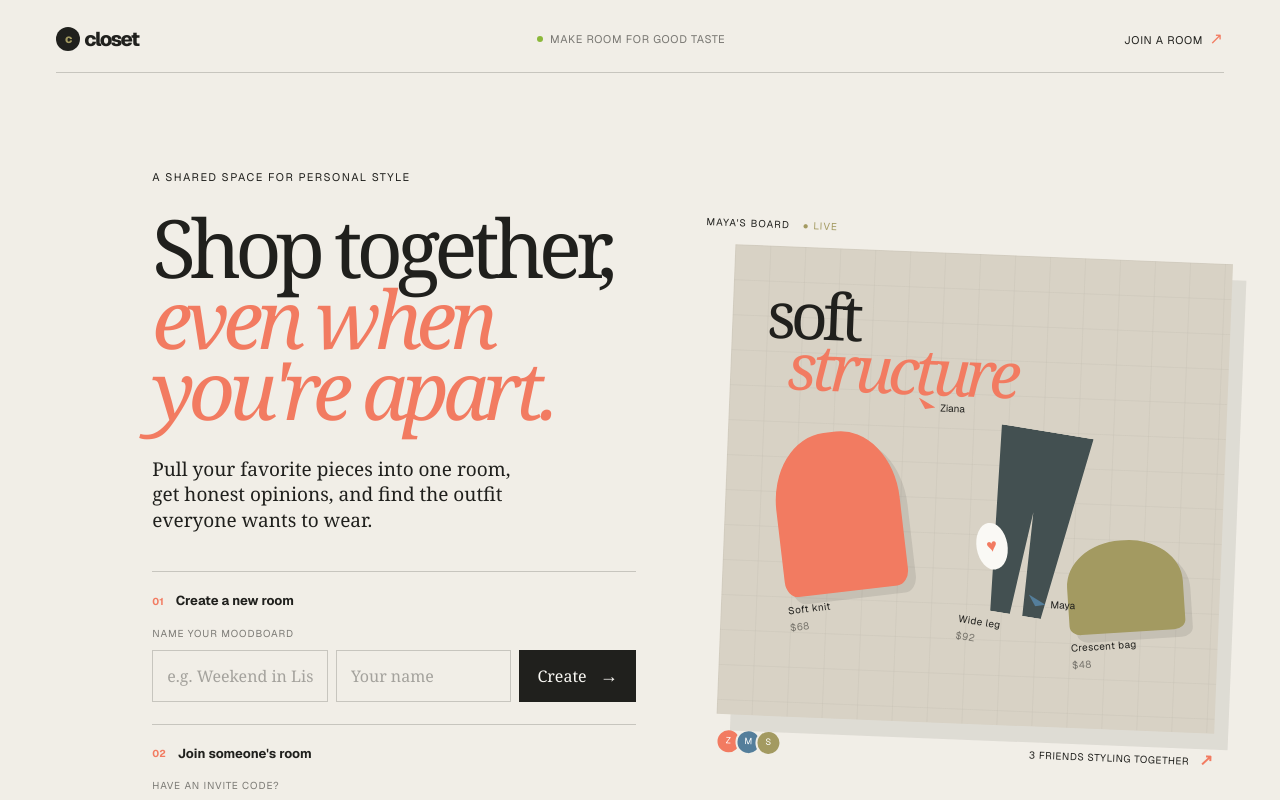
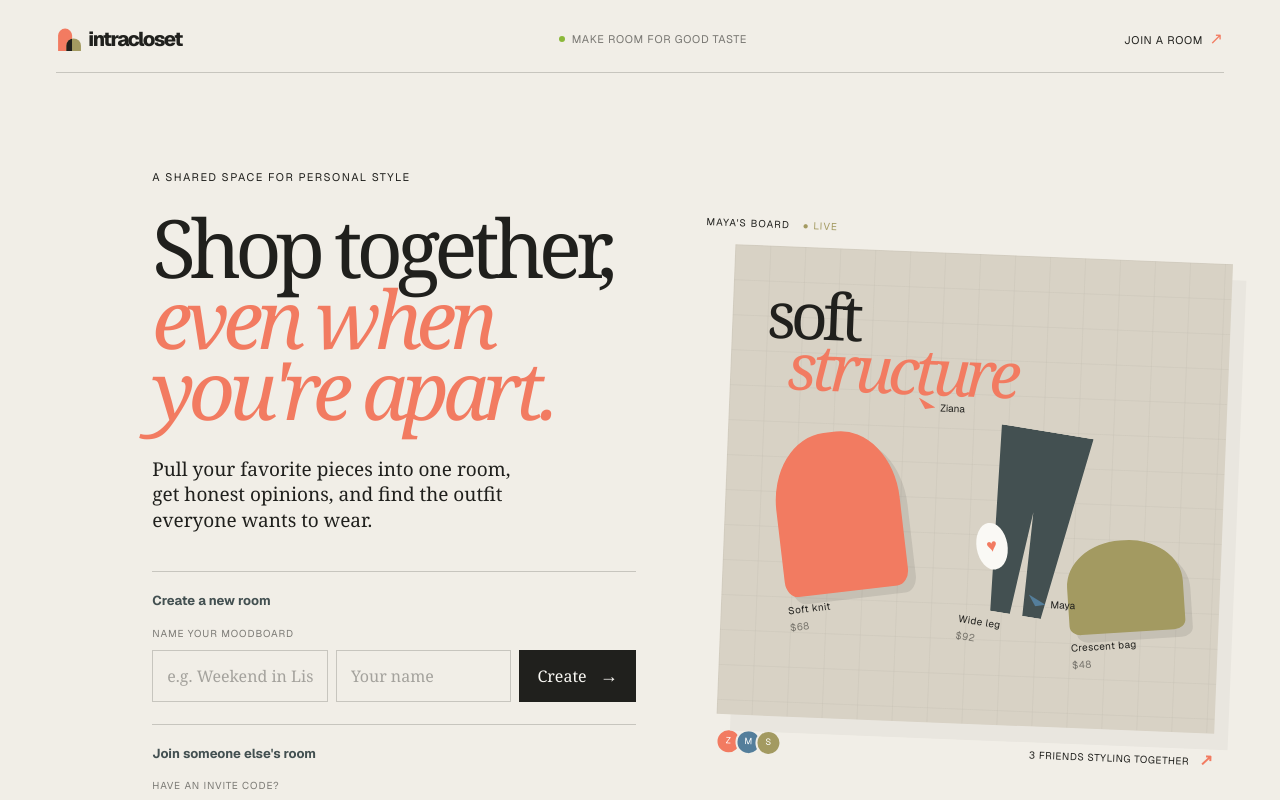
Before and after one commit to hannahtjacob/collab-closet, a Next.js app in the folder apps/web/: page / in a window 1280 px wide. Shown: the top 800 px of the page. Built offline with nearby package versions, Linux system fonts and the light colour scheme; no server answers.

Commit message:
update homepage design

```diff
--- a/apps/web/src/app/globals.css
+++ b/apps/web/src/app/globals.css
@@ -8,6 +8,7 @@
   --coral: #f27b61;
   --line: rgba(32, 32, 29, 0.2);
   --shadow: #e9e6df;
+  --slate: #435051;
 }
 
 @theme inline {
@@ -71,17 +72,11 @@ button, a {
 }
 
 .wordmark-mark {
-  align-items: center;
-  background: var(--ink);
-  border-radius: 50%;
-  color: var(--green);
-  display: inline-flex;
-  font-size: 12px;
-  height: 24px;
-  justify-content: center;
-  letter-spacing: -0.08em;
-  margin-right: 4px;
-  width: 24px;
+  display: inline-block;
+  flex: none;
+  height: 26px;
+  margin-right: 6px;
+  width: 26px;
 }
 
 .nav-note { color: rgba(32, 32, 29, 0.58); }
@@ -105,8 +100,7 @@ h1 em { color: var(--coral); font-style: italic; }
 
 .room-actions { border-top: 1px solid var(--line); max-width: 640px; }
 .action-panel { border-bottom: 1px solid var(--line); padding: 19px 0 22px; }
-.panel-heading { align-items: center; display: flex; font-family: var(--font-geist-sans), sans-serif; font-size: 13px; font-weight: 650; gap: 12px; margin-bottom: 15px; }
-.panel-number { color: var(--coral); font-size: 10px; }
+.panel-heading { align-items: center; color: var(--slate); display: flex; font-family: var(--font-geist-sans), sans-serif; font-size: 13px; font-weight: 650; gap: 12px; margin-bottom: 15px; }
 label { color: rgba(32, 32, 29, 0.56); display: block; font-family: var(--font-geist-sans), sans-serif; font-size: 10px; letter-spacing: 0.09em; margin-bottom: 9px; text-transform: uppercase; }
 .input-row, .join-fields { display: flex; gap: 8px; }
 input { background: transparent; border: 1px solid var(--line); color: var(--ink); min-width: 0; outline: none; padding: 13px 14px; }
@@ -127,7 +121,7 @@ button { border: 0; cursor: pointer; }
 .preview-label { font-family: var(--font-geist-sans), sans-serif; font-size: 10px; letter-spacing: 0.11em; position: absolute; }
 .label-top { left: -30px; top: -29px; }
 .label-top span { color: var(--green); margin-left: 9px; }
-.board-preview { background: #d8d2c5; aspect-ratio: 1.06 / 1; box-shadow: 14px 16px 0 rgba(32, 32, 29, 0.09); overflow: hidden; position: relative; }
+.board-preview { background: #d8d2c5; aspect-ratio: 1.06 / 1; box-shadow: 14px 16px 0 var(--shadow); overflow: hidden; position: relative; }
 .board-grid { background-image: linear-gradient(rgba(32,32,29,.08) 1px, transparent 1px), linear-gradient(90deg, rgba(32,32,29,.08) 1px, transparent 1px); background-size: 35px 35px; inset: 0; opacity: .4; position: absolute; }
 .board-title { color: var(--ink); font-size: clamp(2.7rem, 5vw, 5.6rem); left: 7%; letter-spacing: -0.08em; line-height: .8; position: absolute; top: 9%; z-index: 1; }
 .board-title i { color: var(--coral); font-style: italic; margin-left: 22px; }
@@ -136,7 +130,7 @@ button { border: 0; cursor: pointer; }
 .board-item small { color: rgba(32,32,29,.52); margin-top: 2px; }
 .product-shape { background: var(--warm-white); box-shadow: 7px 8px 0 rgba(32,32,29,.1); height: 150px; width: 124px; }
 .item-knit { left: 11%; top: 39%; transform: rotate(-9deg); }.item-knit .product-shape { background: var(--coral); border-radius: 45% 45% 10% 10%; height: 160px; }
-.item-pants { right: 27%; top: 37%; transform: rotate(7deg); }.item-pants .product-shape { background: #435051; clip-path: polygon(10% 0, 90% 0, 70% 100%, 54% 100%, 49% 44%, 43% 100%, 26% 100%); height: 186px; width: 116px; }
+.item-pants { right: 27%; top: 37%; transform: rotate(7deg); }.item-pants .product-shape { background: var(--slate); clip-path: polygon(10% 0, 90% 0, 70% 100%, 54% 100%, 49% 44%, 43% 100%, 26% 100%); height: 186px; width: 116px; }
 .item-bag { bottom: 13%; right: 7%; transform: rotate(-6deg); }.item-bag .product-shape { background: var(--green); border-radius: 48% 48% 10% 10%; height: 92px; width: 116px; }
 .cursor { align-items: center; display: flex; font-family: var(--font-geist-sans), sans-serif; font-size: 10px; gap: 5px; position: absolute; z-index: 3; }.cursor span { background: var(--coral); clip-path: polygon(0 0, 100% 50%, 40% 60%); height: 19px; width: 17px; }.cursor-one { left: 38%; top: 31%; }.cursor-two { bottom: 24%; right: 29%; }.cursor-two span { background: #547e9b; }.reaction { background: var(--warm-white); border-radius: 50%; bottom: 33%; color: var(--coral); font-family: sans-serif; font-size: 18px; padding: 10px; position: absolute; right: 43%; transform: rotate(-12deg); z-index: 3; }
 .preview-footer { align-items: center; display: flex; font-family: var(--font-geist-sans), sans-serif; font-size: 10px; justify-content: space-between; letter-spacing: .06em; padding-top: 14px; text-transform: uppercase; }.preview-footer b { color: var(--coral); font-size: 16px; margin-left: 7px; }.avatar { align-items: center; border: 2px solid var(--paper); border-radius: 50%; color: white; display: inline-flex; font-family: var(--font-geist-sans), sans-serif; font-size: 9px; font-style: normal; height: 26px; justify-content: center; margin-right: -6px; width: 26px; }.avatar-one { background: var(--coral); }.avatar-two { background: #547e9b; }.avatar-three { background: var(--green); }
--- a/apps/web/src/app/layout.tsx
+++ b/apps/web/src/app/layout.tsx
@@ -13,7 +13,7 @@ const geistMono = Geist_Mono({
 });
 
 export const metadata: Metadata = {
-  title: "closet — shop together, even when you're apart",
+  title: "intracloset — shop together, even when you're apart",
   description: "A shared space for personal style and collaborative outfit planning.",
 };
 
--- a/apps/web/src/app/page.tsx
+++ b/apps/web/src/app/page.tsx
@@ -2,8 +2,9 @@
 
 import { FormEvent, useState } from "react";
 import { useRouter } from "next/navigation";
+import { Logo } from "@/components/Logo";
 import { ApiError, createRoom, getRoom, normalizeRoomCode } from "@/lib/api";
-import { saveGuest, useGuest } from "@/lib/guest";
+import { saveGuest } from "@/lib/guest";
 
 const boardItems = [
   { name: "Soft knit", className: "item-knit", price: "$68" },
@@ -15,11 +16,8 @@ export default function Home() {
   const router = useRouter();
   const [roomName, setRoomName] = useState("");
   const [roomCode, setRoomCode] = useState("");
-  const guest = useGuest();
-  const [typedCreatorName, setCreatorName] = useState<string | null>(null);
-  const [typedJoinName, setJoinName] = useState<string | null>(null);
-  const creatorName = typedCreatorName ?? guest?.name ?? "";
-  const joinName = typedJoinName ?? guest?.name ?? "";
+  const [creatorName, setCreatorName] = useState("");
+  const [joinName, setJoinName] = useState("");
   const [notice, setNotice] = useState("");
   const [busy, setBusy] = useState<"create" | "join" | null>(null);
 
@@ -66,9 +64,9 @@ export default function Home() {
   return (
     <main className="site-shell">
       <nav className="topbar" aria-label="Main navigation">
-        <a className="wordmark" href="#top" aria-label="Closet home">
-          <span className="wordmark-mark">C</span>
-          closet
+        <a className="wordmark" href="#top" aria-label="intracloset home">
+          <Logo className="wordmark-mark" />
+          intracloset
         </a>
         <div className="nav-note">
           <span className="status-dot" />
@@ -89,7 +87,6 @@ export default function Home() {
           <div className="room-actions" id="join">
             <form className="action-panel create-panel" onSubmit={handleCreate}>
               <div className="panel-heading">
-                <span className="panel-number">01</span>
                 <span>Create a new room</span>
               </div>
               <label htmlFor="room-name">Name your moodboard</label>
@@ -101,8 +98,7 @@ export default function Home() {
             </form>
             <form className="action-panel join-panel" onSubmit={handleJoin}>
               <div className="panel-heading">
-                <span className="panel-number">02</span>
-                <span>Join someone&apos;s room</span>
+                <span>Join someone else&apos;s room</span>
               </div>
               <label htmlFor="room-code">Have an invite code?</label>
               <div className="join-fields">
--- a/apps/web/src/app/room/[roomId]/page.tsx
+++ b/apps/web/src/app/room/[roomId]/page.tsx
@@ -3,6 +3,7 @@
 import { ChangeEvent, DragEvent, FormEvent, PointerEvent, startTransition, useEffect, useMemo, useRef, useState } from "react";
 import Link from "next/link";
 import { useParams, useSearchParams } from "next/navigation";
+import { Logo } from "@/components/Logo";
 import { ApiError, getRoom, normalizeRoomCode, type RoomSummary } from "@/lib/api";
 import { saveGuest, useGuest } from "@/lib/guest";
 
@@ -409,7 +410,7 @@ export default function RoomPage() {
     return (
       <main className="room-shell">
         <header className="room-header">
-          <Link className="wordmark" href="/" aria-label="Back to closet home"><span className="wordmark-mark">C</span>closet</Link>
+          <Link className="wordmark" href="/" aria-label="Back to intracloset home"><Logo className="wordmark-mark" />intracloset</Link>
         </header>
         <section className="room-empty">
           <p className="eyebrow">Room not found</p>
@@ -424,7 +425,7 @@ export default function RoomPage() {
   return (
     <main className="room-shell">
       <header className="room-header">
-        <Link className="wordmark" href="/" aria-label="Back to closet home"><span className="wordmark-mark">C</span>closet</Link>
+        <Link className="wordmark" href="/" aria-label="Back to intracloset home"><Logo className="wordmark-mark" />intracloset</Link>
         <div className="room-heading">
           <span className="status-dot" />
           <div><span className="room-kicker">Shared moodboard{roomStatus === "offline" && " · offline"}</span><h1>{roomName}</h1></div>
--- /dev/null
+++ b/apps/web/src/components/Logo.tsx
@@ -0,0 +1,19 @@
+type LogoProps = {
+  size?: number;
+  className?: string;
+};
+
+export function Logo({ size = 24, className }: LogoProps) {
+  return (
+    <svg className={className} width={size} height={size} viewBox="0 0 100 100" aria-hidden="true" focusable="false">
+      <defs>
+        <clipPath id="intracloset-tall-arch">
+          <path d="M8 96V37a27 27 0 0 1 54 0v59Z" />
+        </clipPath>
+      </defs>
+      <path d="M8 96V37a27 27 0 0 1 54 0v59Z" fill="var(--coral)" />
+      <path d="M40 96V76a28 28 0 0 1 56 0v20Z" fill="var(--green)" />
+      <path d="M40 96V76a28 28 0 0 1 56 0v20Z" fill="var(--ink)" clipPath="url(#intracloset-tall-arch)" />
+    </svg>
+  );
+}
```
